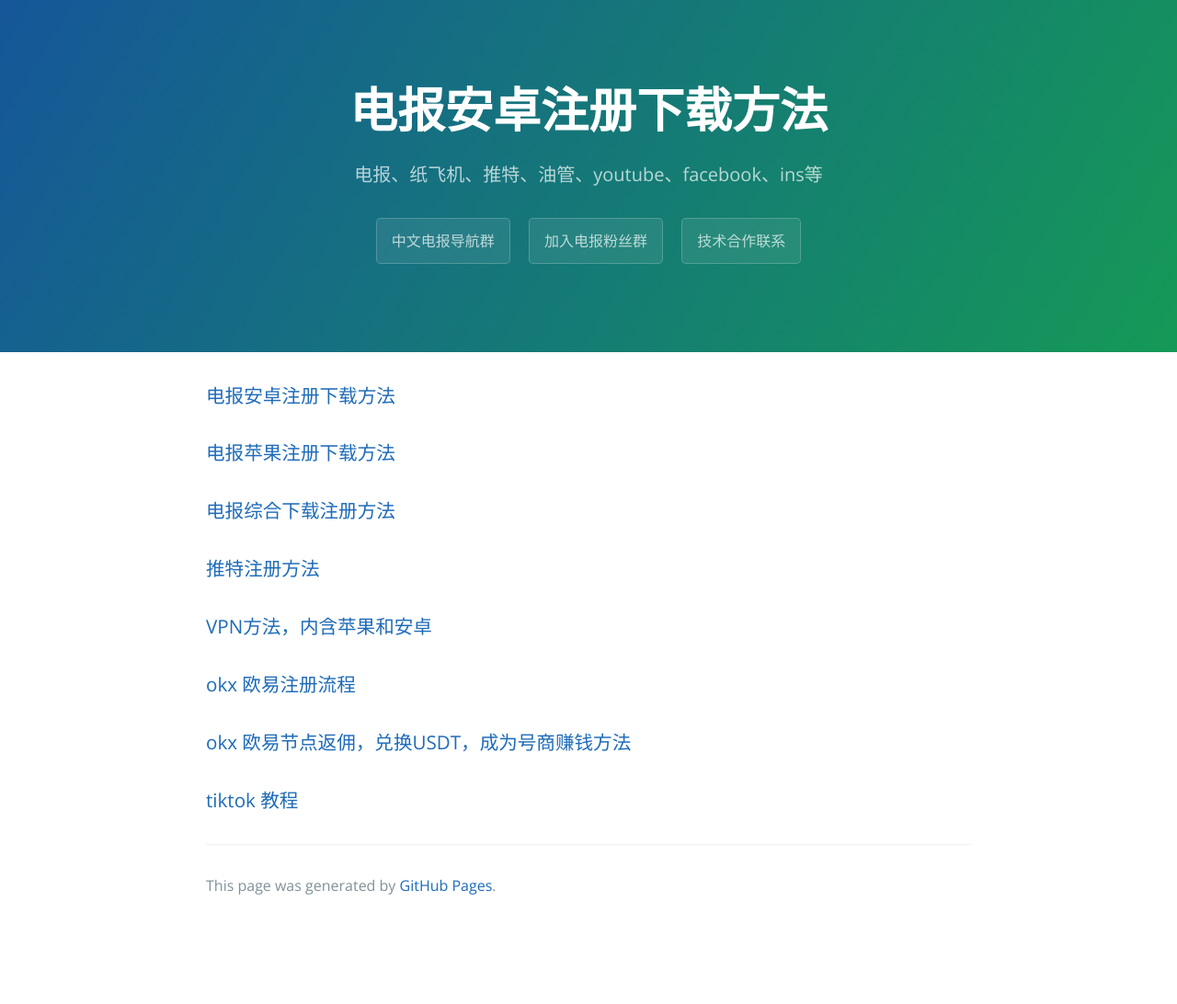
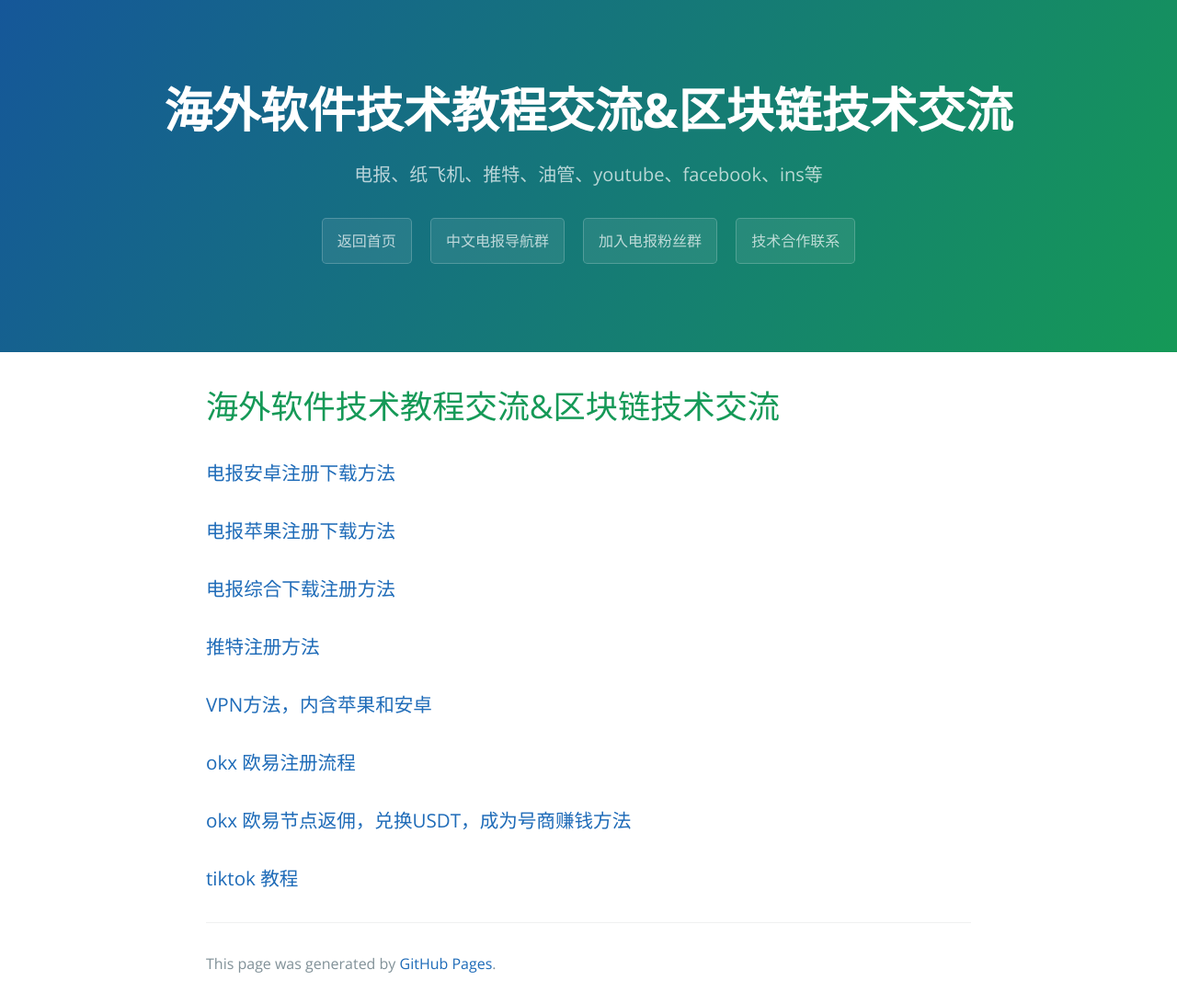
Before and after one commit to tggSearch/tggSearch.github.io, a Jekyll site: the page built from index.md, in a window 1280 px wide. Shown: the whole page at 92% size. Built offline with Jekyll 4.4.1, drawn with Linux system fonts in a browser that asks for light colours; our own code applies the rules of GitHub Pages for plain Markdown files; before the commit the page ends 1007 px from its top, so only the background shows below that.

Commit message:
update ios

```diff
--- a/_layouts/default.html
+++ b/_layouts/default.html
@@ -22,6 +22,7 @@
         <a href="{{ site.github.repository_url }}" class="btn">View on GitHub</a>
       {% endif %}
       {% if site.show_downloads %}
+        <a href="https://tggsearch.github.io" class="btn">返回首页</a>
         <a href="https://t.me/chineseSearchService" class="btn">中文电报导航群</a>
         <a href="https://t.me/chinaDianBaoFans" class="btn">加入电报粉丝群</a>
         <a href="https://t.me/uwantme12" class="btn">技术合作联系</a>
--- a/index.md
+++ b/index.md
@@ -1,3 +1,5 @@
+# 海外软件技术教程交流&区块链技术交流
+
 ### [电报安卓注册下载方法](./docs/telegram-android)
 ### [电报苹果注册下载方法](./docs/telegram-ios)
 ### [电报综合下载注册方法](./docs/register)
```
Also changed, not shown: docs/telegram-ios.md (renamed from docs/telergam-ios.md).
